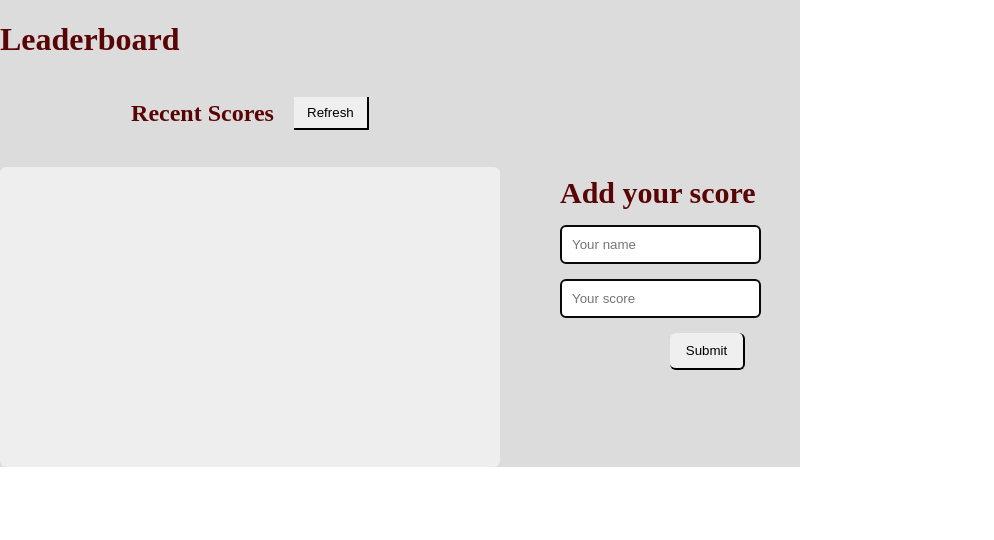
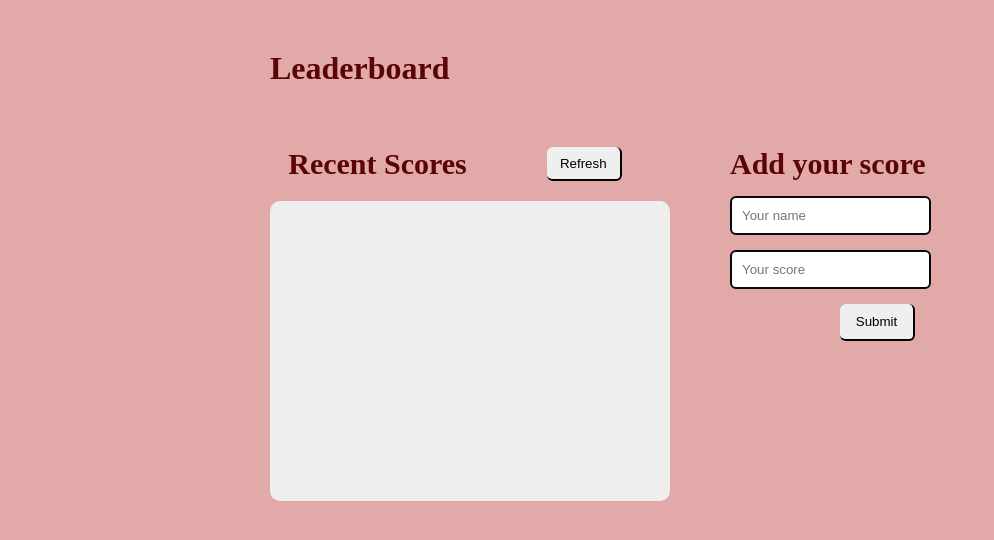
Before and after one commit to Reem-lab/Leaderboard-Api, a website built with webpack: page src/index.html in a window 1280 px wide. Shown: the whole page, without its empty margins (0-994 px from the left). Built offline with nearby package versions, Linux system fonts and the light colour scheme.

Commit message:
Add styles to my project

```diff
--- a/src/style.css
+++ b/src/style.css
@@ -1,20 +1,43 @@
 * {
   box-sizing: border-box;
+  margin: 0;
+  padding: 0;
 }
 
 body {
   color: rgb(90 5 5);
-  margin: 0;
-  padding: 0;
+  background-color: #e2a9a9;
+  background-size: 100%;
+}
+
+h1 {
+  margin-top: 30px;
+  margin-left: 30px;
+}
+
+h2 {
+  font-size: 30px;
+  font-weight: bold;
+  transition: color, fontsize 1s 1s;
+  animation: 3s linear 1s infinite running slidein;
+}
+
+h2:hover {
+  color: rgb(168, 55, 55);
+  font-size: 35px;
 }
 
 .Whole-container,
 .header {
+  margin: 20px auto;
   display: flex;
   gap: 10px;
   width: 800px;
   height: auto;
-  background-color: gainsboro;
+}
+
+.container-scores {
+  margin-top: 40px;
 }
 
 .form-div {
@@ -26,7 +49,8 @@ body {
 
 .container-form {
   align-items: center;
-  align-self: center;
+  align-self: flex-start;
+  margin-top: 40px;
 }
 
 .label {
@@ -49,7 +73,8 @@ body {
   border-top: 3px black;
   width: 75px;
   padding: 8px;
-  align-self: center;
+  margin-left: 60px;
+  border-radius: 6px;
 }
 
 .input-name,
@@ -77,12 +102,13 @@ body {
 .scores {
   background-color: #eee;
   margin-top: 20px;
-  border-radius: 6px;
+  border-radius: 10px;
   padding: 20px;
   display: flex;
   flex-direction: column;
-  width: 500px;
+  width: 400px;
   height: 300px;
+  margin-left: 30px;
   overflow-y: scroll;
 }
 
```
